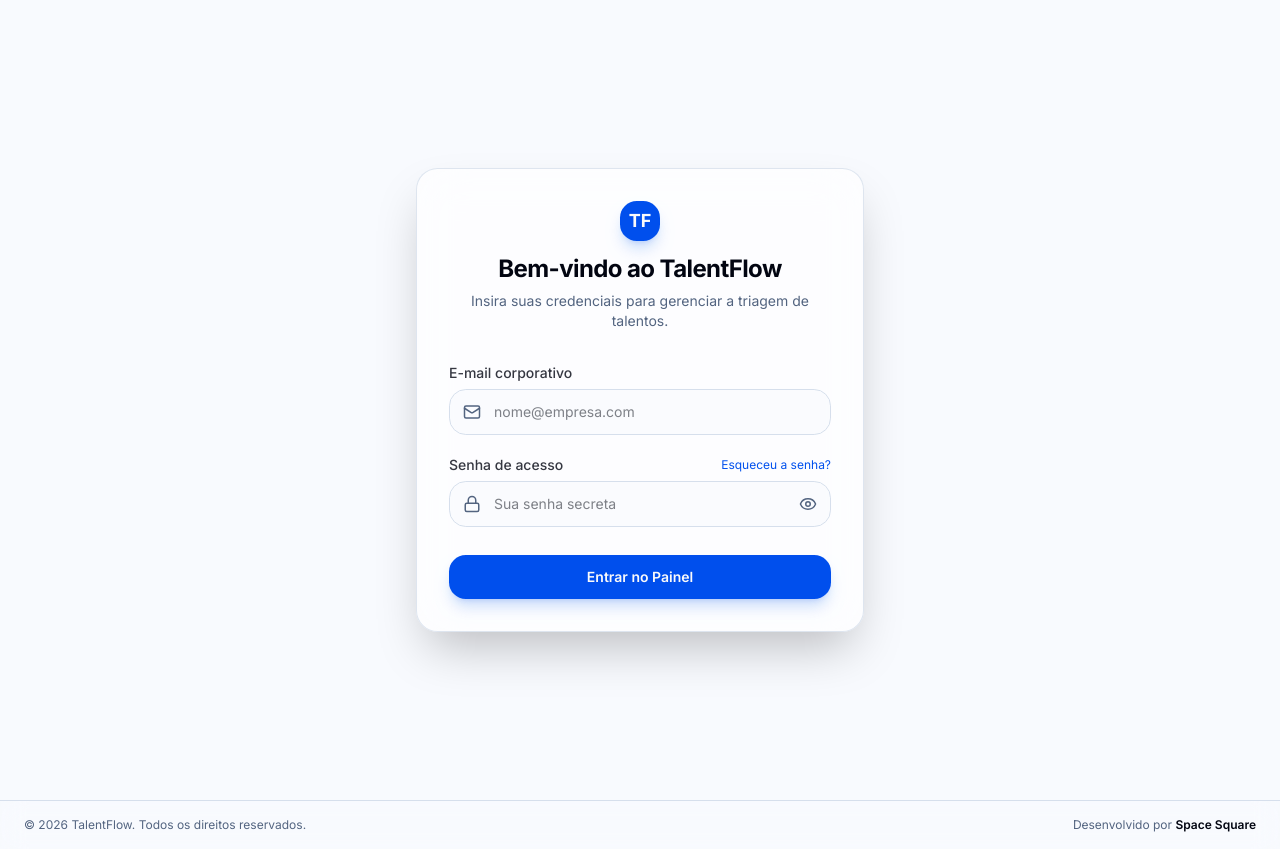
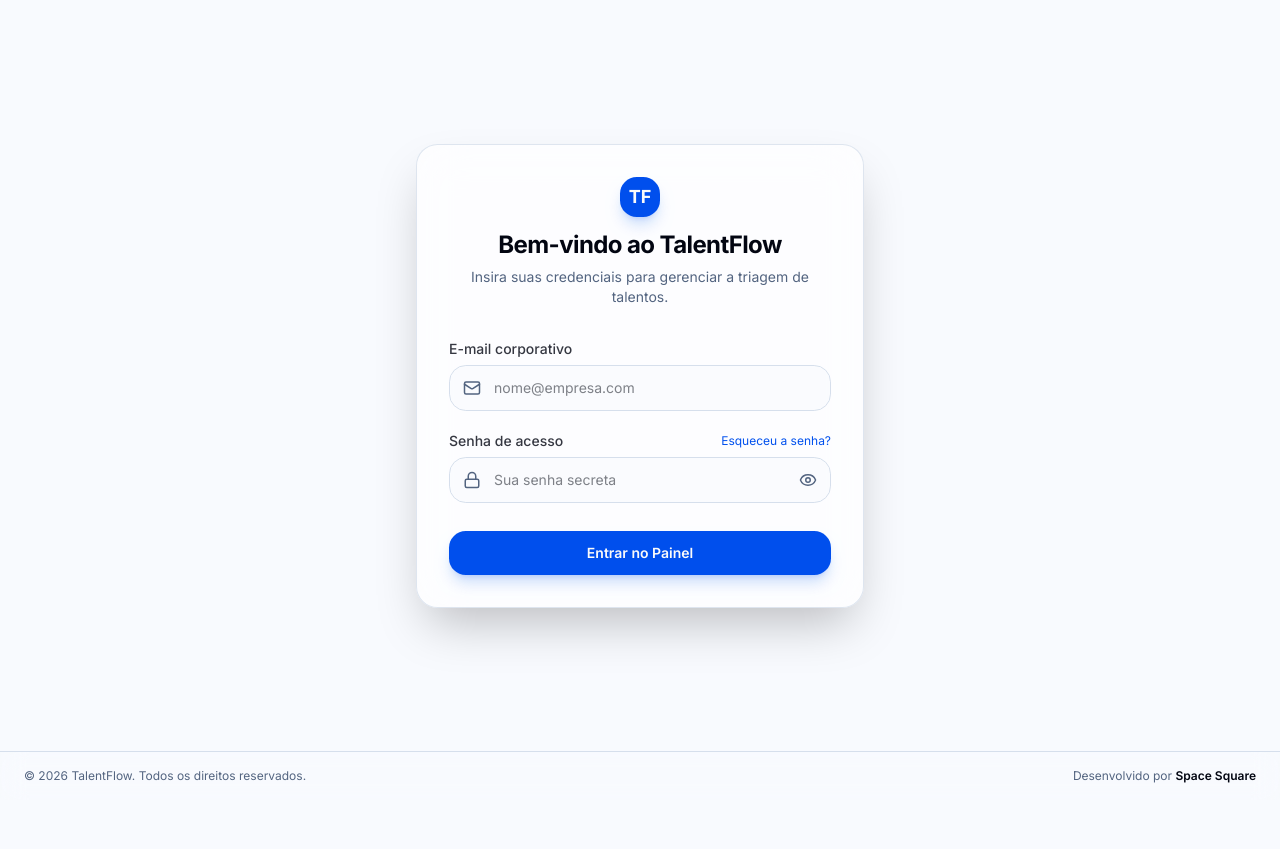
Before and after one commit to laurielmesquita/talentflow, a Next.js app in the folder talentflow-web/: page /login in a window 1280 px wide. After the commit the page ends 800 px from the top, so only its background shows below. Built offline with nearby package versions, Linux system fonts and the light colour scheme.

Commit message:
fix: adjust layout height class from min-h-screen to flex-1 on public auth pages to prevent vertical scrollbar

```diff
--- a/talentflow-web/src/app/forgot-password/page.tsx
+++ b/talentflow-web/src/app/forgot-password/page.tsx
@@ -41,7 +41,7 @@
   };
 
   return (
-    <div className="min-h-screen bg-background text-foreground flex items-center justify-center p-4 relative overflow-hidden font-sans select-none">
+    <div className="flex-1 w-full bg-background text-foreground flex items-center justify-center p-4 relative overflow-hidden font-sans select-none">
       <div className="absolute top-[-10%] left-[-10%] w-[500px] h-[500px] bg-primary/5 rounded-full blur-[100px] pointer-events-none -z-10 animate-pulse duration-[6000ms]" />
       <div className="absolute bottom-[-10%] right-[-10%] w-[600px] h-[600px] bg-purple-500/5 rounded-full blur-[120px] pointer-events-none -z-10 animate-pulse duration-[8000ms]" />
 
--- a/talentflow-web/src/app/invite/accept/page.tsx
+++ b/talentflow-web/src/app/invite/accept/page.tsx
@@ -105,7 +105,7 @@
   };
 
   return (
-    <div className="min-h-screen bg-background text-foreground flex items-center justify-center p-4 relative overflow-hidden font-sans select-none">
+    <div className="flex-1 w-full bg-background text-foreground flex items-center justify-center p-4 relative overflow-hidden font-sans select-none">
       <div className="absolute top-[-10%] left-[-10%] w-[500px] h-[500px] bg-primary/5 rounded-full blur-[100px] pointer-events-none -z-10 animate-pulse duration-[6000ms]" />
       <div className="absolute bottom-[-10%] right-[-10%] w-[600px] h-[600px] bg-purple-500/5 rounded-full blur-[120px] pointer-events-none -z-10 animate-pulse duration-[8000ms]" />
 
--- a/talentflow-web/src/app/login/page.tsx
+++ b/talentflow-web/src/app/login/page.tsx
@@ -51,7 +51,7 @@
   };
 
   return (
-    <div className="min-h-screen bg-background text-foreground flex items-center justify-center p-4 relative overflow-hidden font-sans select-none">
+    <div className="flex-1 w-full bg-background text-foreground flex items-center justify-center p-4 relative overflow-hidden font-sans select-none">
       {/* Background Ambient Glows */}
       <div className="absolute top-[-10%] left-[-10%] w-[500px] h-[500px] bg-primary/5 rounded-full blur-[100px] pointer-events-none -z-10 animate-pulse duration-[6000ms]" />
       <div className="absolute bottom-[-10%] right-[-10%] w-[600px] h-[600px] bg-purple-500/5 rounded-full blur-[120px] pointer-events-none -z-10 animate-pulse duration-[8000ms]" />
--- a/talentflow-web/src/app/reset-password/page.tsx
+++ b/talentflow-web/src/app/reset-password/page.tsx
@@ -65,7 +65,7 @@
   };
 
   return (
-    <div className="min-h-screen bg-background text-foreground flex items-center justify-center p-4 relative overflow-hidden font-sans select-none">
+    <div className="flex-1 w-full bg-background text-foreground flex items-center justify-center p-4 relative overflow-hidden font-sans select-none">
       <div className="absolute top-[-10%] left-[-10%] w-[500px] h-[500px] bg-primary/5 rounded-full blur-[100px] pointer-events-none -z-10 animate-pulse duration-[6000ms]" />
       <div className="absolute bottom-[-10%] right-[-10%] w-[600px] h-[600px] bg-purple-500/5 rounded-full blur-[120px] pointer-events-none -z-10 animate-pulse duration-[8000ms]" />
 
```
